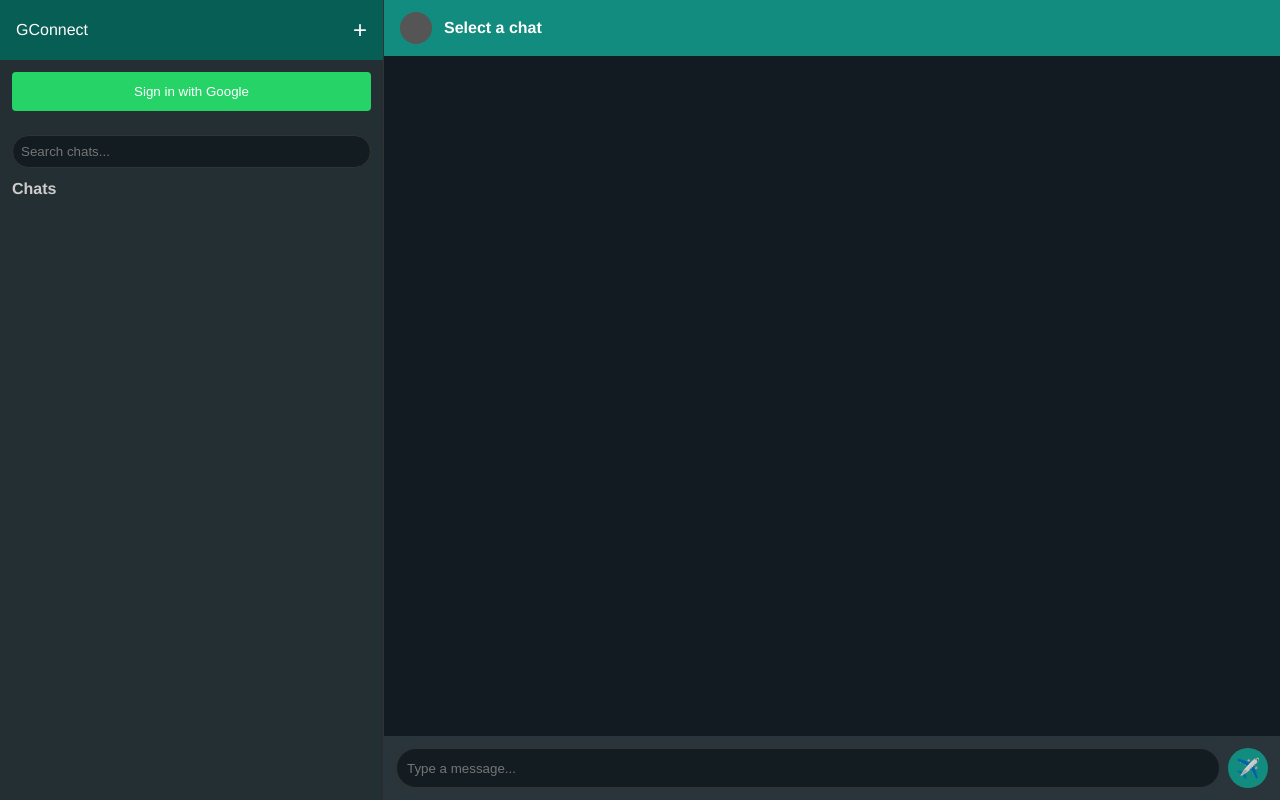
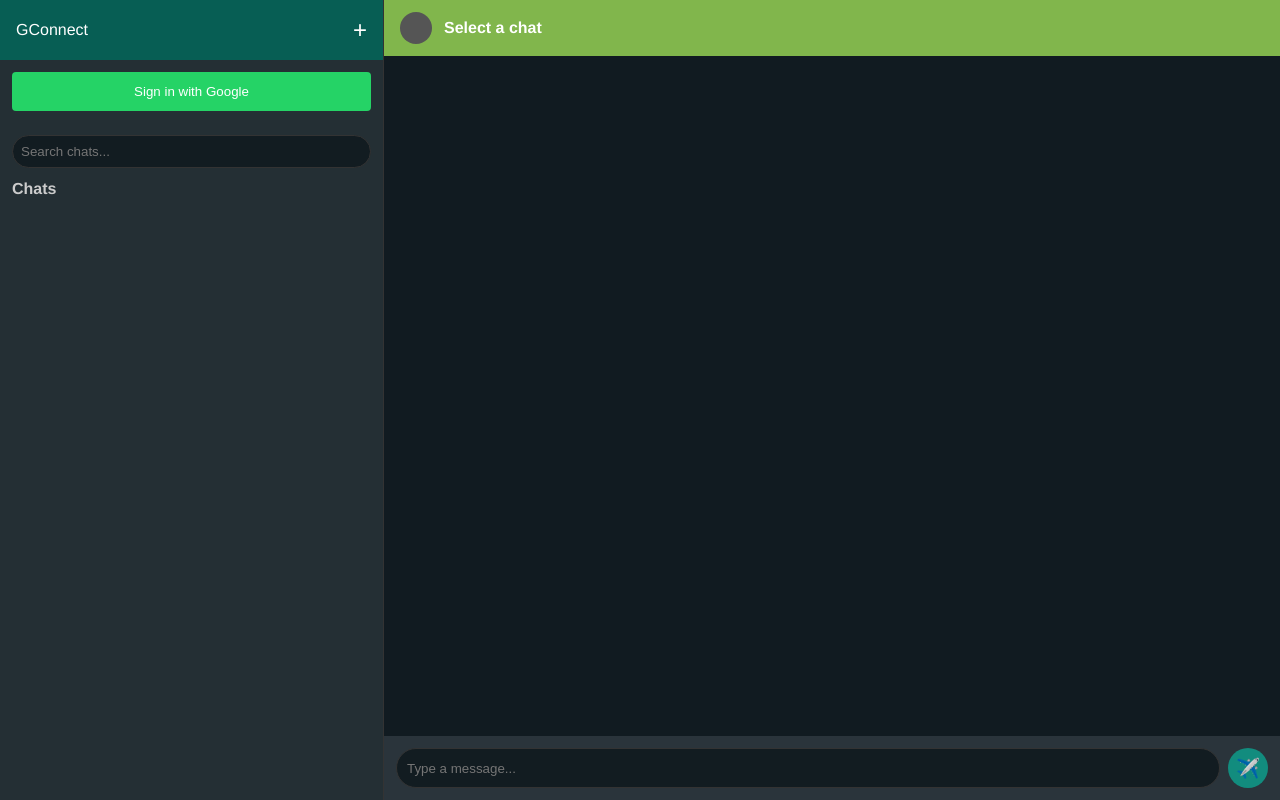
Before and after one commit to Rafsan1711/Gconnect-chat, a plain HTML site: page index.html in a window 1280 px wide. Drawn offline with Linux system fonts and the light colour scheme; no server answers.

Commit message:
Update index.html

```diff
--- a/index.html
+++ b/index.html
@@ -38,7 +38,7 @@
 
     /* ==== Chat Section ==== */
 .chat-section { width: 70%; display: flex; flex-direction: column; background: #111b21; }
-    #chatHeader { background: #128c7e; color: #fff; padding: 12px 16px; display: flex; align-items: center; position: relative; }
+    #chatHeader { background: #81b64c; color: #fff; padding: 12px 16px; display: flex; align-items: center; position: relative; }
     #backBtn { display: none; margin-right: 12px; background: none; border: none; color: #fff; font-size: 1.2rem; cursor: pointer; }
     #chatHeader .avatar { width: 32px; height: 32px; border-radius: 50%; background: #555; margin-right: 12px; overflow: hidden; }
     #chatHeader .avatar img { width:100%; height:100%; object-fit:cover; }
```
